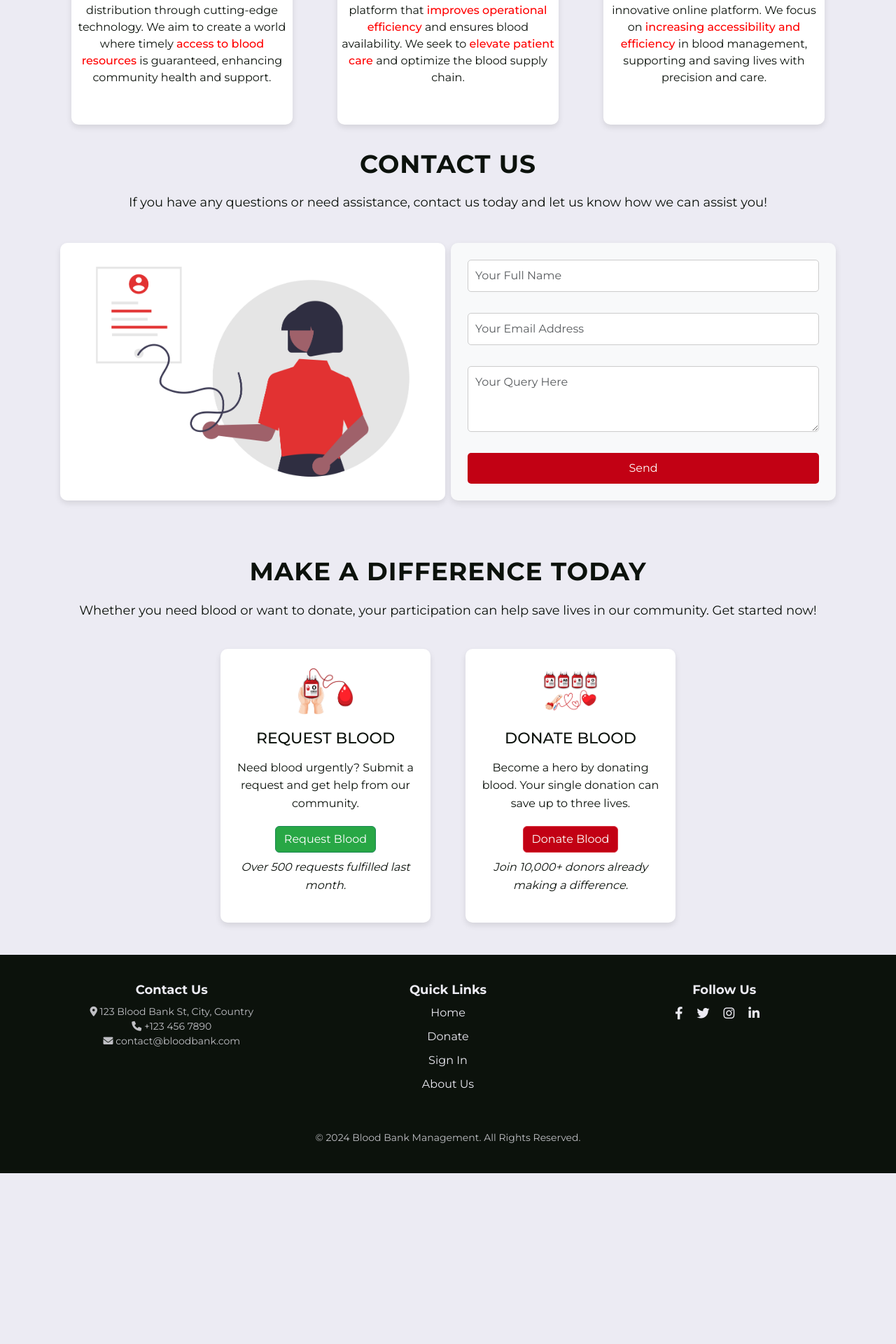
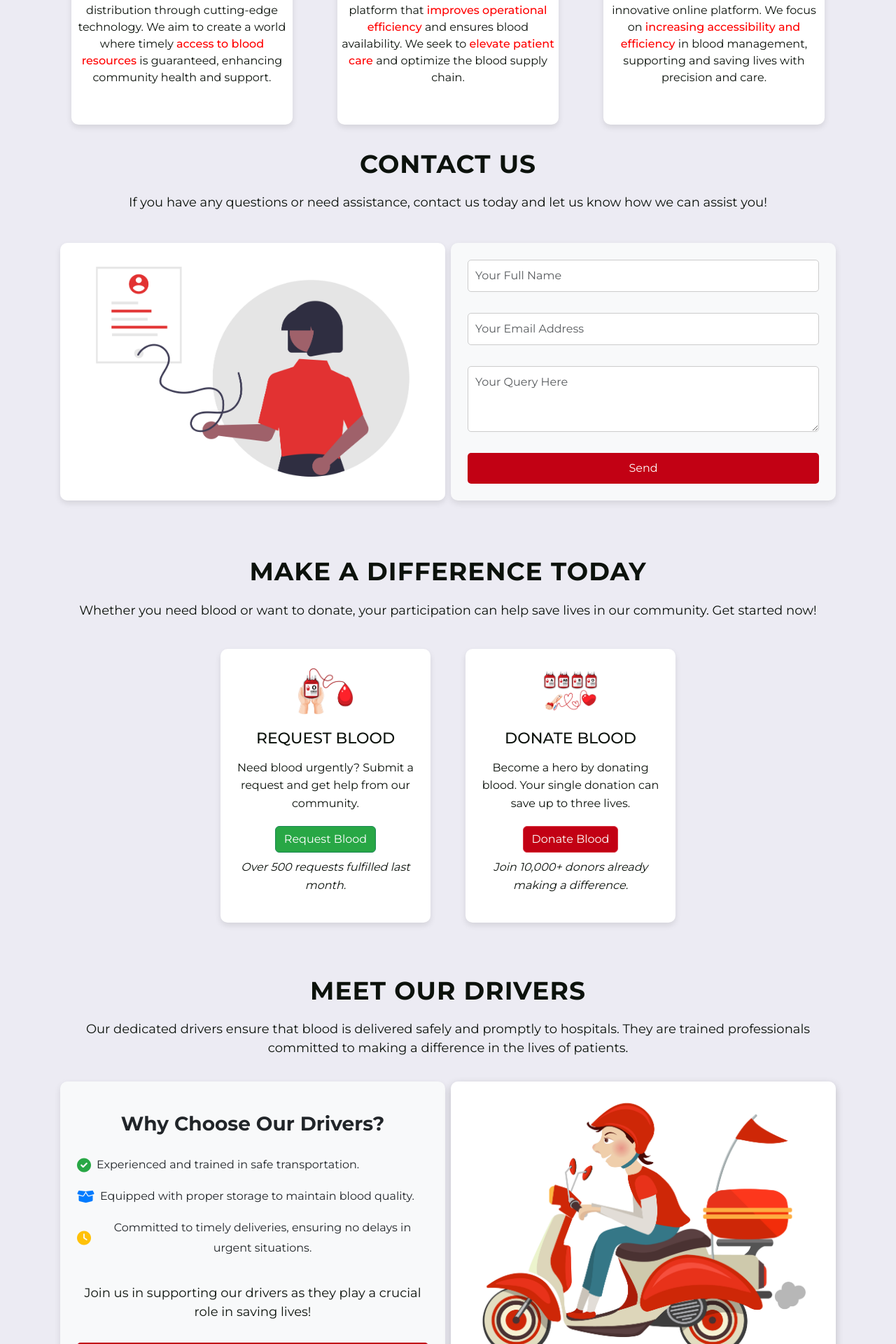
Before and after one commit to MhdAathi/BloodHub-Project, a PHP site: page / in a window 1280 px wide. Shown: the part 1720-3640 px from the top of the page at 70% size. Before the commit the page ends 3396 px from the top, so only its background shows below. Run offline with PHP 8.4, Linux system fonts and the light colour scheme.

Commit message:
Driver Registration

```diff
--- a/admin/includes/sidebar.php
+++ b/admin/includes/sidebar.php
@@ -27,6 +27,12 @@
                     <div class="sb-nav-link-icon"><i class="fas fa-user"></i></div>
                     Donor Inventory
                 </a>
+
+                <a class="nav-link" href="driver_details.php">
+                    <div class="sb-nav-link-icon"><i class="fas fa-user"></i></div>
+                    Driver Details
+                </a>
+
 
                 <div class="sb-sidenav-menu-heading">Interface</div>
                 <a class="nav-link collapsed" href="#" data-bs-toggle="collapse" data-bs-target="#collapseLayouts"
--- a/includes/navbar.php
+++ b/includes/navbar.php
@@ -163,6 +163,9 @@
                 <li class="nav-item">
                     <a class="nav-link" href="donate-blood.php">Donate Blood</a>
                 </li>
+                <li class="nav-item">
+                    <a class="nav-link" href="driver_register.php">Register Driver</a>
+                </li>
                 <?php if (isset($_SESSION['auth_user'])) : ?>
                     <li class="nav-item dropdown">
                         <a class="nav-link dropdown-toggle" href="#" role="button" data-bs-toggle="dropdown" aria-expanded="false">
--- a/index.php
+++ b/index.php
@@ -173,7 +173,6 @@ include('includes/navbar.php');
         transition: transform 0.3s ease, box-shadow 0.3s ease;
         text-align: center;
     }
-
     .about_card:hover {
         transform: translateY(-8px);
         box-shadow: 0 8px 16px rgba(0, 0, 0, 0.2);
@@ -375,6 +374,124 @@ include('includes/navbar.php');
         background-color: #0C120C;
     }
 
+    /* Driver Section Styles */
+    .driver-section {
+        background-color: #ecebf3;
+        padding: 30px 0;
+        /* Increased padding for a more spacious look */
+        text-align: center;
+    }
+
+    .driver-section h2 {
+        color: #0C120C;
+        font-size: 36px;
+        font-weight: 700;
+        margin-bottom: 20px;
+    }
+
+    .driver-section p {
+        color: #0C120C;
+        font-size: 18px;
+        margin-bottom: 30px;
+        /* Increased margin for better spacing */
+    }
+
+    .driver-image img {
+        width: 100%;
+        /* Make the image responsive */
+        height: auto;
+        /* Keep aspect ratio */
+        max-height: 445px;
+        /* Limit height */
+        object-fit: cover;
+        /* Ensure the image covers the container */
+        border-radius: 10px;
+        /* Match with the driver info */
+        box-shadow: 0 4px 12px rgba(0, 0, 0, 0.2);
+        /* Optional: add shadow */
+        transition: transform 0.3s ease, box-shadow 0.3s ease;
+    }
+
+    .driver-image img:hover {
+        transform: translateY(-8px);
+        box-shadow: 0 8px 16px rgba(0, 0, 0, 0.2);
+    }
+
+    .driver-info {
+        background-color: #fff;
+        border-radius: 10px;
+        box-shadow: 0 4px 10px rgba(0, 0, 0, 0.1);
+        display: flex;
+        flex-direction: column;
+        justify-content: space-between;
+        min-height: 100px;
+        transition: transform 0.3s ease, box-shadow 0.3s ease;
+    }
+
+    .driver-info:hover {
+        transform: translateY(-8px);
+        box-shadow: 0 8px 16px rgba(0, 0, 0, 0.2);
+    }
+
+    .driver-info h3 {
+        font-weight: bold;
+        margin-top: 20px;
+        /* Reduced margin for tighter layout */
+    }
+
+    .driver-info ul {
+        list-style: none;
+        padding: 0;
+        margin: 20px 0;
+        font-size: 16px;
+        line-height: 1.8;
+        /* Increased line height for readability */
+    }
+
+    .driver-info li {
+        margin-bottom: 15px;
+        /* Increased spacing between items */
+    }
+
+    .driver-info .form-group {
+        margin-bottom: 15px;
+
+    }
+
+    .driver-info input,
+    .driver-info textarea {
+        border: 1px solid #ccc;
+        border-radius: 5px;
+        padding: 10px;
+        font-size: 16px;
+        transition: border-color 0.3s;
+        width: 100%;
+    }
+
+    .driver-info input:focus,
+    .driver-info textarea:focus {
+        border-color: #C20114;
+        outline: none;
+    }
+
+    .driver-info a {
+        background-color: #C20114;
+        color: #fff;
+        padding: 12px 20px;
+        /* Increased padding for better a size */
+        border: none;
+        border-radius: 5px;
+        transition: background-color 0.3s ease;
+        font-size: 16px;
+        cursor: pointer;
+    }
+
+    .driver-info a:hover {
+        background-color: #a0153e;
+    }
+
+    /* Driver Queries End*/
+
     /* Media Queries */
     @media only screen and (min-width: 768px) and (max-width: 991px) {
         .carousel-caption {
@@ -395,6 +512,8 @@ include('includes/navbar.php');
             text-align: center;
         }
     }
+
+    /* Media Queries End*/
 </style>
 
 <div class="carousel slide" data-bs-ride="carousel" id="carouselExampleIndicators">
@@ -595,6 +714,50 @@ include('includes/navbar.php');
 </section>
 <!-- end donate section -->
 
+<!-- Driver Section starts -->
+<section class="driver-section section-padding" id="drivers">
+    <div class="container">
+        <div class="row">
+            <div class="col-md-12">
+                <div class="section-header text-center">
+                    <h2>Meet Our Drivers</h2>
+                    <p>Our dedicated drivers ensure that blood is delivered safely and promptly to hospitals. They are trained professionals committed to making a difference in the lives of patients.</p>
+                </div>
+            </div>
+        </div>
+        <div class="row m-0 align-items-stretch"> <!-- Ensure d-flex is present -->
+            <div class="col-md-6 p-1">
+                <div class="driver-info bg-light p-4">
+                    <h3>Why Choose Our Drivers?</h3>
+                    <ul>
+                        <li class="d-flex align-items-center mb-3">
+                            <i class="fas fa-check-circle me-2" style="color: #28a745; font-size: 20px;"></i>
+                            <span>Experienced and trained in safe transportation.</span>
+                        </li>
+                        <li class="d-flex align-items-center mb-3">
+                            <i class="fas fa-box-open me-2" style="color: #007bff; font-size: 20px;"></i>
+                            <span>Equipped with proper storage to maintain blood quality.</span>
+                        </li>
+                        <li class="d-flex align-items-center mb-3">
+                            <i class="fas fa-clock me-2" style="color: #ffc107; font-size: 20px;"></i>
+                            <span>Committed to timely deliveries, ensuring no delays in urgent situations.</span>
+                        </li>
+                    </ul>
+                    <p>Join us in supporting our drivers as they play a crucial role in saving lives!</p>
+                    <a href="driver_register.php" class="btn btn-danger btn-sm">Register</a>
+                </div>
+            </div>
+
+            <div class="col-md-6 p-1 text-center">
+                <div class="driver-image">
+                    <img src="assets/images/driver.jpg" class="img-fluid contact-image" alt="Driver delivering blood">
+                </div>
+            </div>
+        </div>
+    </div>
+</section>
+<!-- Driver Section ends -->
+
 <?php
 include('includes/footer.php');
 ?>
--- a/submit_donation.php
+++ b/submit_donation.php
@@ -13,7 +13,8 @@ if (isset($_POST['submit_detail'])) {
     $email = mysqli_real_escape_string($con, $_POST['email']);
 
     // Insert the data into the donor_history table
-    $query = "INSERT INTO donor_history (donor_name, dob, gender, blood_group, contact_number, health_history, email, last_donation_date, donation_status) VALUES ('$donor_name', '$dob', '$gender', '$blood_group', '$contact_number', '$health_history', '$email', NULL, 0)";
+    $query = "INSERT INTO donor_history (donor_name, dob, gender, blood_group, contact_number, health_history, email, last_donation_date, donation_status)
+    VALUES ('$donor_name', '$dob', '$gender', '$blood_group', '$contact_number', '$health_history', '$email', NULL, 0)";
 
 
     if (mysqli_query($con, $query)) {
@@ -30,4 +31,3 @@ if (isset($_POST['submit_detail'])) {
     header('Location: donate-blood.php');
     exit(0);
 }
-?>
```
Also changed, not shown: admin/blood_requests.php (+17 -16 lines), admin/driver_details.php (added, +82 -0 lines), driver_register.php (added, +205 -0 lines), submit_driver.php (added, +30 -0 lines), assets/images/driver.jpg (added).
